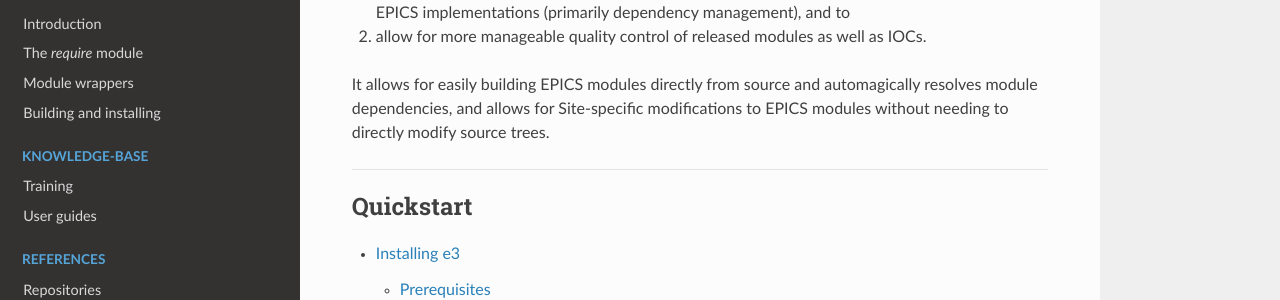
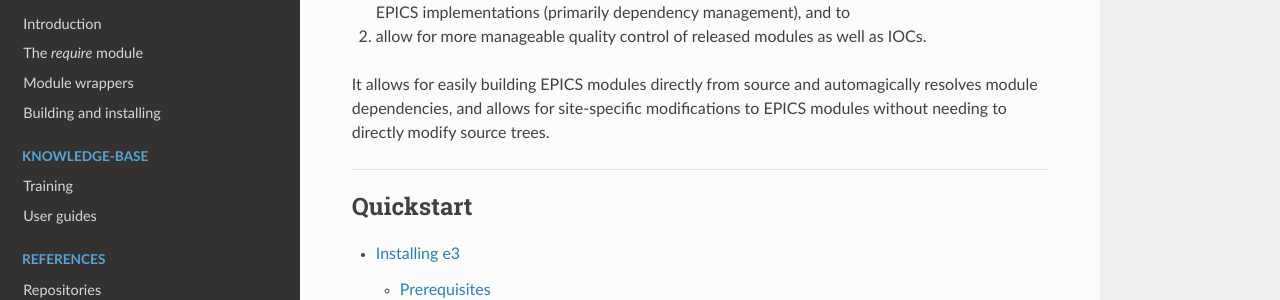
Before and after one commit to ttkorhonen/e3pages, a Sphinx documentation site: the page built from docs/index.md, in a window 1280 px wide and 900 px high. Shown: the part 231-531 px from the top of the window. Built offline with Sphinx 7.4.7 and the Read the Docs theme 2.0.0, drawn with Linux system fonts in a browser that asks for light colours.

```diff
--- a/docs/index.md
+++ b/docs/index.md
@@ -4,7 +4,7 @@ ESS' EPICS Environment (e3) is a design concept and a toolkit intended to
 1. facilitate development by abstracting away some of the low-level complexities intrinsic to large EPICS implementations (primarily dependency management), and to
 2. allow for more manageable quality control of released modules as well as IOCs.
 
-It allows for easily building EPICS modules directly from source and automagically resolves module dependencies, and allows for Site-specific modifications to EPICS modules without needing to directly modify source trees.
+It allows for easily building EPICS modules directly from source and automagically resolves module dependencies, and allows for site-specific modifications to EPICS modules without needing to directly modify source trees.
 
 ---
 
```
Also changed, not shown: docs/design/1_intro.md (+1 -1 lines), docs/design/3_wrappers.md (+1 -1 lines), docs/kb/guide/articles/7_community_collab.md (+1 -1 lines).
